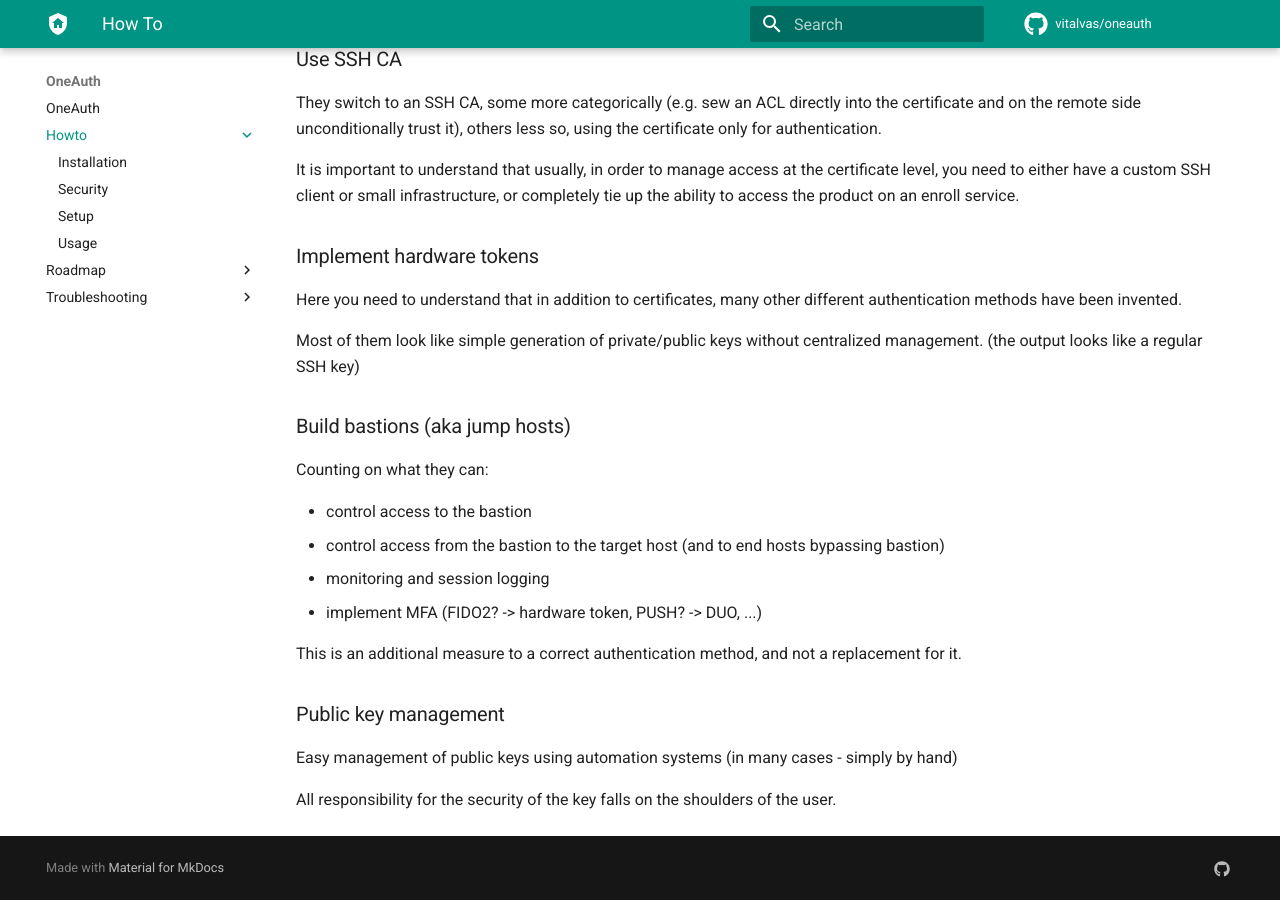
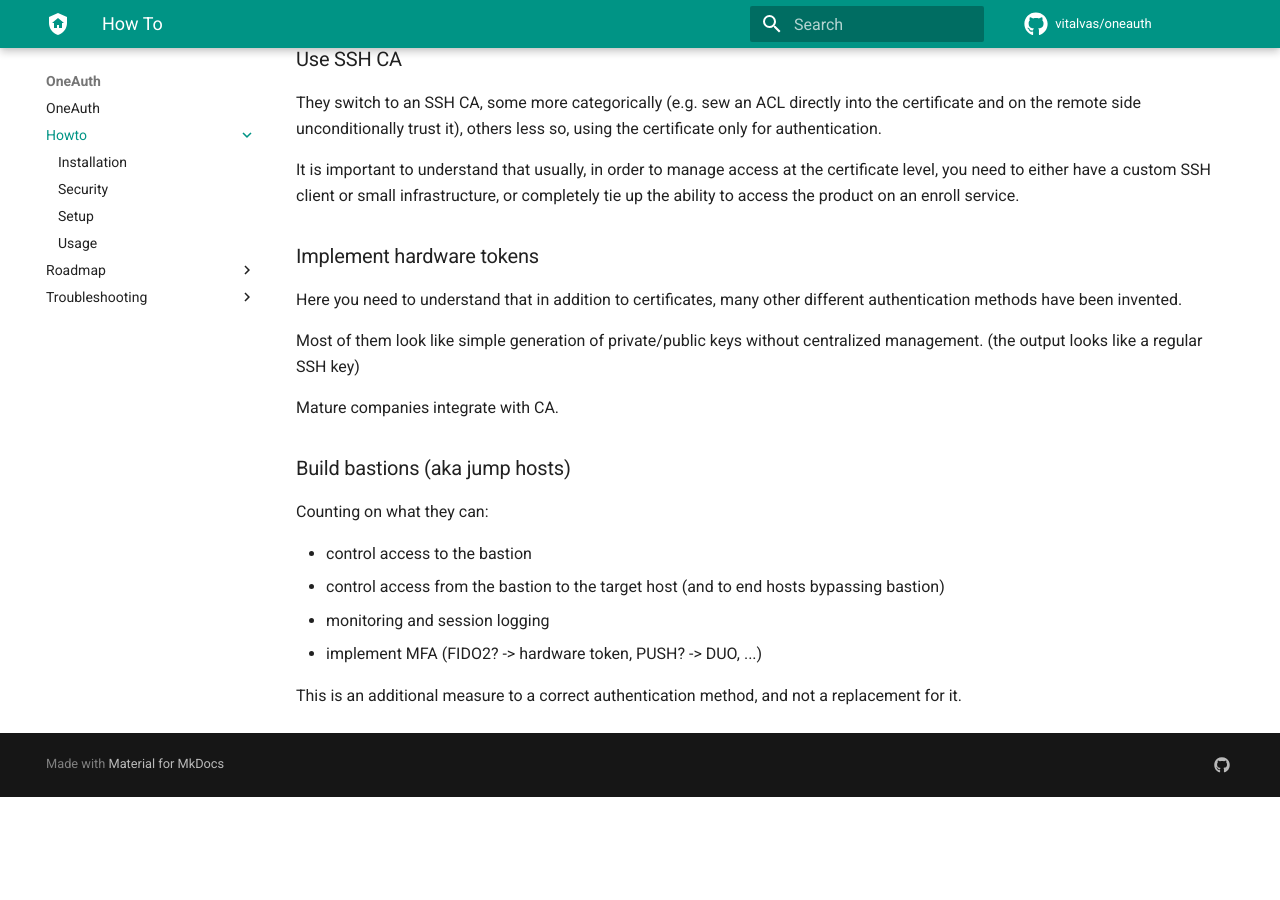
Before and after one commit to vitalvas/oneauth, an MkDocs documentation site: the page built from docs/docs/howto/index.md, in a window 1280 px wide and 900 px high, scrolled down 3812 px. Built offline with MkDocs 1.6.1 and Material for MkDocs 9.7.7, drawn with Linux system fonts in a browser that asks for light colours; emoji names are drawn with the system emoji font; comment, search, counter and statistics services are not loaded; after the commit the page ends 4609 px from its top, so only the background shows below that.

Commit message:
fix(docs): update howto intro

```diff
--- a/docs/docs/howto/index.md
+++ b/docs/docs/howto/index.md
@@ -137,6 +137,8 @@ Here you need to understand that in addition to certificates, many other differe
 
 Most of them look like simple generation of private/public keys without centralized management. (the output looks like a regular SSH key)
 
+Mature companies integrate with CA.
+
 ### Build bastions (aka jump hosts)
 
 Counting on what they can:
@@ -147,9 +149,3 @@ Counting on what they can:
 * implement MFA (FIDO2? -> hardware token, PUSH? -> DUO, ...)
 
 This is an additional measure to a correct authentication method, and not a replacement for it.
-
-### Public key management
-
-Easy management of public keys using automation systems (in many cases - simply by hand)
-
-All responsibility for the security of the key falls on the shoulders of the user.
```
